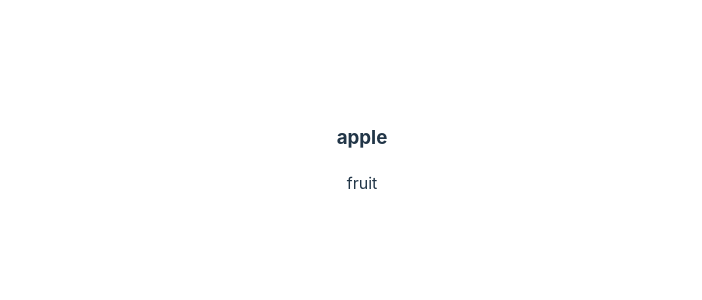
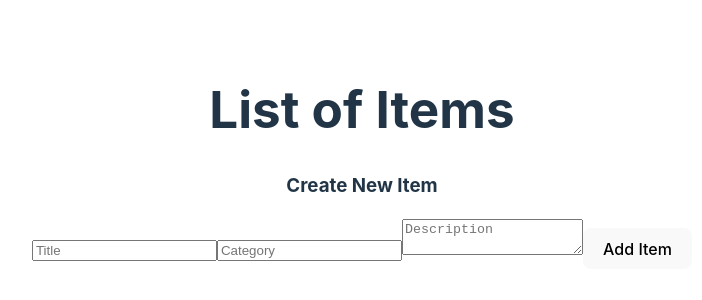
Before and after one commit to GiladFisher/ShopLyst, a React (Vite) app in the folder client/my-react-app/: page / in a window 1280 px wide. Shown: the part 242-542 px from the top of the page, without its empty margins (278-980 px from the left). Built offline with nearby package versions, Linux system fonts and the light colour scheme.

Commit message:
made list work

```diff
--- /dev/null
+++ b/client/my-react-app/src/CreateItem.jsx
@@ -0,0 +1,31 @@
+import React from "react";
+
+function CreateItem(props){
+    const [item, setItem] = React.useState({
+        title: "",
+        category: "",
+        description: "",
+        id: Date.now()
+    });
+    function handleChange(e){
+        setItem({...item, [e.target.name]: e.target.value});
+    }
+    function handleSubmit(e){
+        props.addItem(item);
+        setItem({title: "", category: "", description: "", id: Date.now()});
+        e.preventDefault();
+    }
+    return (
+        <div>
+            <h3>Create New Item</h3>
+            <form onSubmit={handleSubmit}>
+                <input type="text" name="title" placeholder="Title" value={item.title} onChange={handleChange} />
+                <input type="text" name="category" placeholder="Category" value={item.category} onChange={handleChange} />
+                <textarea name="description" placeholder="Description" value={item.description} onChange={handleChange} />
+                <button type="submit">Add Item</button>
+            </form>
+        </div>
+    )
+}
+
+export default CreateItem;
--- /dev/null
+++ b/client/my-react-app/src/List.jsx
@@ -0,0 +1,21 @@
+import React from "react";
+import CreateItem from "./CreateItem";
+import ListItem from "./ListItem";
+
+
+ function List(props){
+    const [listItems, setListItems] = React.useState([]);
+    function addItem(newItem){
+        alert("New item added " + newItem.title);
+        setListItems(prevItems => {
+            return [...prevItems, newItem];
+        });
+    }
+    return(<div>
+        <h1>List of Items</h1>
+        <CreateItem addItem={addItem} />
+        {listItems.map(item => <ListItem key={item.id} item={item} />)}
+    </div>)
+ }
+
+ export default List;
--- a/client/my-react-app/src/ListItem.jsx
+++ b/client/my-react-app/src/ListItem.jsx
@@ -1,12 +1,12 @@
 import React from "react";
 
 function ListItem(props){
-    return (<div>
-        <h3>{props.title}</h3>
-        <p>{props.description}</p>
-
+    return (<div className="item">
+        <h3>Item</h3>
+        <h3>{props.item.title}</h3>
+        <p>{props.item.category}</p>
+        <p>{props.item.description}</p>
     </div>
-
     );
 }
 
--- a/client/my-react-app/src/main.jsx
+++ b/client/my-react-app/src/main.jsx
@@ -1,11 +1,10 @@
 import { StrictMode } from 'react'
+import ReactDOM from "react-dom";
 import { createRoot } from 'react-dom/client'
 import './index.css'
 import App from './App.jsx'
 import ListItem from './ListItem.jsx'
+import CreateItem from './CreateItem.jsx'
+import List from './List.jsx'
 
-createRoot(document.getElementById('root')).render(
-  <StrictMode>
-    <ListItem title={"apple"} description={"fruit"} />
-  </StrictMode>,
-)
+ReactDOM.render(<List />, document.getElementById("root"));
```
Also changed, not shown: 1 other file (tests, documents, lock files or other folders).
